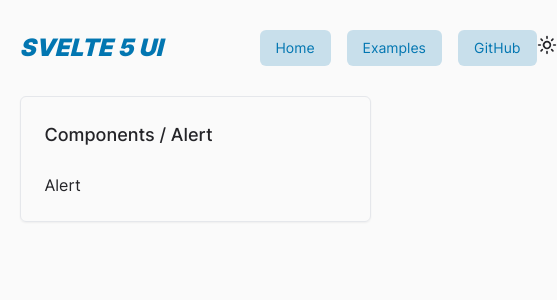
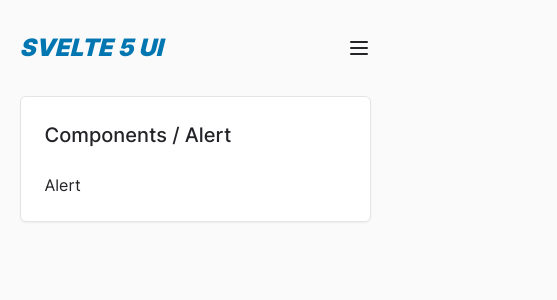
Before and after one commit to margusliinev/svelte5-ui-components, a SvelteKit app: page /home/alert in a window 390 px wide. Shown: the top 300 px of the page, 557 px wide, since content can reach past the window. Built offline with nearby package versions, Linux system fonts and the light colour scheme.

Commit message:
add mobile sidebar and mobile overlay

```diff
--- /dev/null
+++ b/src/layout/DesktopSidebar.svelte
@@ -0,0 +1,14 @@
+<script lang="ts">
+    import { SidebarLinks } from '.'
+
+    interface DesktopSidebarProps {
+        route: string | null
+        toggleSidebar: () => void
+    }
+
+    let { route, toggleSidebar } = $props<DesktopSidebarProps>()
+</script>
+
+<aside class="hidden w-60 lg:grid">
+    <SidebarLinks {route} {toggleSidebar} />
+</aside>
--- /dev/null
+++ b/src/layout/MobileSidebar.svelte
@@ -0,0 +1,34 @@
+<script lang="ts">
+    import { Icon, Link } from '$components'
+    import { SidebarLinks } from '.'
+
+    interface MobileSidebarProps {
+        route: string | null
+        open: boolean
+        toggleSidebar: () => void
+    }
+
+    let { route, open, toggleSidebar } = $props<MobileSidebarProps>()
+</script>
+
+<div class={open ? 'fixed inset-0 z-50 bg-gray-900/80 transition-opacity duration-500 lg:hidden' : 'fixed inset-0 -z-50 -ml-96 opacity-0 transition-opacity duration-500 lg:hidden'}></div>
+<aside
+    class={open
+        ? 'min-h-sreen fixed inset-0 z-50 ml-0 flex w-64 flex-col bg-background-hover shadow-xl transition-all duration-300 lg:hidden'
+        : 'fixed inset-0 z-50 -ml-96 min-h-screen w-64 bg-background-hover transition-all duration-300 xl:hidden'}
+>
+    <button
+        type="button"
+        onclick={toggleSidebar}
+        aria-label="close menu"
+        class={open ? 'absolute -right-8 top-5 text-white opacity-100 transition-opacity duration-500' : 'absolute -right-8 top-5 text-white opacity-0 transition-opacity duration-500'}
+    >
+        <Icon name="close" />
+    </button>
+    <div class="grid h-24 self-start px-8">
+        <Link href="/" size="icon" class="text-2xl font-black uppercase italic text-primary">Svelte 5 UI</Link>
+    </div>
+    <div class="justify-self-start px-8">
+        <SidebarLinks {route} {toggleSidebar} />
+    </div>
+</aside>
--- /dev/null
+++ b/src/layout/SidebarLinks.svelte
@@ -0,0 +1,19 @@
+<script lang="ts">
+    import { Link } from '$components'
+
+    interface SidebarLinksProps {
+        route: string | null
+        toggleSidebar: () => void
+    }
+
+    let { route, toggleSidebar } = $props<SidebarLinksProps>()
+</script>
+
+<ul class="flex max-w-[200px] flex-col gap-2">
+    <h4 class="mb-4 text-xs font-medium uppercase text-secondary">Components</h4>
+    <li><Link href="/home/alert" size="sm" class={`flex items-center justify-start ${route === '/home/alert' ? 'bg-secondary/20' : ''}`} onclick={toggleSidebar}>Alert</Link></li>
+    <li>
+        <Link href="/home/button" size="sm" class={`flex items-center justify-start ${route === '/home/button' ? 'bg-secondary/20' : ''}`} onclick={toggleSidebar}>Button</Link>
+    </li>
+    <li><Link href="/home/link" size="sm" class={`flex items-center justify-start ${route === '/home/link' ? 'bg-secondary/20' : ''}`} onclick={toggleSidebar}>Link</Link></li>
+</ul>
--- /dev/null
+++ b/src/layout/index.ts
@@ -0,0 +1,5 @@
+import DesktopSidebar from './DesktopSidebar.svelte'
+import MobileSidebar from './MobileSidebar.svelte'
+import SidebarLinks from './SidebarLinks.svelte'
+
+export { DesktopSidebar, MobileSidebar, SidebarLinks }
--- a/src/routes/+layout.svelte
+++ b/src/routes/+layout.svelte
@@ -1,44 +1,6 @@
 <script lang="ts">
     import '../styles/fonts.css'
     import '../styles/index.css'
-    import { Link, ThemeSwitch } from '$components'
-
-    let { data } = $props()
 </script>
 
-<div class="min-h-[calc(screen - 4rem)] mx-auto w-screen-90 max-w-screen-2xl lg:w-screen-90">
-    <header class="grid h-24 grid-cols-[auto_1fr] items-center">
-        <div class="w-60">
-            <Link href="/" size="icon" class="text-2xl font-black uppercase italic text-primary">Svelte 5 UI</Link>
-        </div>
-        <div class="flex items-center justify-between">
-            <nav>
-                <ul class="flex items-center gap-4">
-                    <li>
-                        <Link href="/home" size="sm" class="bg-primary/20 text-primary hover:bg-primary/30">Home</Link>
-                    </li>
-                    <li>
-                        <Link href="/examples" size="sm" class="bg-primary/20 text-primary hover:bg-primary/30">Examples</Link>
-                    </li>
-                    <li>
-                        <Link href="https://github.com/margusliinev/svelte5-ui-components" size="sm" target="_blank" class="bg-primary/20 text-primary hover:bg-primary/30">GitHub</Link>
-                    </li>
-                </ul>
-            </nav>
-            <ThemeSwitch />
-        </div>
-    </header>
-    <div class="mb-20 grid items-start lg:grid-cols-[auto_1fr]">
-        <aside class="hidden w-60 lg:grid">
-            <h4 class="mb-4 text-xs font-medium uppercase text-secondary">Components</h4>
-            <ul class="flex max-w-[200px] flex-col gap-2">
-                <li><Link href="/home/alert" size="sm" class={`flex items-center justify-start ${data.route === '/home/alert' ? 'bg-slate-200' : ''}`}>Alert</Link></li>
-                <li><Link href="/home/button" size="sm" class={`flex items-center justify-start ${data.route === '/home/button' ? 'bg-slate-200' : ''}`}>Button</Link></li>
-                <li><Link href="/home/link" size="sm" class={`flex items-center justify-start ${data.route === '/home/link' ? 'bg-slate-200' : ''}`}>Link</Link></li>
-            </ul>
-        </aside>
-        <main class="h-full w-full rounded-md border bg-card p-6 shadow-sm">
-            <slot />
-        </main>
-    </div>
-</div>
+<slot />
--- a/src/routes/+layout.ts
+++ b/src/routes/+layout.ts
@@ -1,8 +1,8 @@
 import { redirect } from '@sveltejs/kit'
 
 export const load = async ({ route }) => {
-    if (route.id === '/') throw redirect(303, '/home/alert')
-    if (route.id === '/home') throw redirect(303, '/home/alert')
+    if (route.id === '/') throw redirect(302, '/home/alert')
+    if (route.id === '/home') throw redirect(302, '/home/alert')
 
     return { route: route.id }
 }
--- a/src/routes/home/+layout.svelte
+++ b/src/routes/home/+layout.svelte
@@ -1,8 +1,50 @@
 <script lang="ts">
+    import { Icon, Link, ThemeSwitch } from '$components'
+    import DesktopSidebar from '../../layout/DesktopSidebar.svelte'
+    import MobileSidebar from '../../layout/MobileSidebar.svelte'
+
     let { data } = $props()
+
+    let open = $state(false)
+
+    function toggleSidebar() {
+        open = !open
+    }
 </script>
 
-<h1 class="mb-6 text-lg font-medium capitalize">
-    Components / {`${data?.route?.split('/')[2]}`}
-</h1>
-<slot />
+<div class="min-h-[calc(screen - 4rem)] mx-auto w-screen-90 max-w-screen-2xl lg:w-screen-90">
+    <header class="flex h-24 grid-cols-[auto_1fr] items-center justify-between lg:grid">
+        <div class="w-60">
+            <Link href="/" size="icon" class="text-2xl font-black uppercase italic text-primary">Svelte 5 UI</Link>
+        </div>
+        <div class="hidden items-center justify-between lg:flex">
+            <nav>
+                <ul class="flex items-center gap-4">
+                    <li>
+                        <Link href="/home" size="sm" class="bg-primary/20 text-primary hover:bg-primary/30">Home</Link>
+                    </li>
+                    <li>
+                        <Link href="/examples" size="sm" class="bg-primary/20 text-primary hover:bg-primary/30">Examples</Link>
+                    </li>
+                    <li>
+                        <Link href="https://github.com/margusliinev/svelte5-ui-components" size="sm" target="_blank" class="bg-primary/20 text-primary hover:bg-primary/30">GitHub</Link>
+                    </li>
+                </ul>
+            </nav>
+            <ThemeSwitch />
+        </div>
+        <button class="block cursor-pointer lg:hidden" aria-label="menu" onclick={toggleSidebar}>
+            <Icon name="menu" />
+        </button>
+    </header>
+    <div class="mb-20 grid items-start lg:grid-cols-[auto_1fr]">
+        <DesktopSidebar route={data.route} {toggleSidebar} />
+        <MobileSidebar route={data.route} {open} {toggleSidebar} />
+        <main class="h-full w-full rounded-md border border-border bg-card p-6 shadow-sm">
+            <h1 class="mb-6 text-xl font-medium capitalize">
+                Components / {`${data?.route?.split('/')[2]}`}
+            </h1>
+            <slot />
+        </main>
+    </div>
+</div>
--- a/src/styles/index.css
+++ b/src/styles/index.css
@@ -34,8 +34,8 @@
         --input-placeholder: 240 4% 45%;
         --input-invalid: 0 85% 60%;
 
-        --border: 240 5% 85%;
-        --border-strong: 240 5% 65%;
+        --border: 240 5% 90%;
+        --border-strong: 240 5% 70%;
 
         --card: 0 0% 100%;
         --card-hover: 0 0% 98%;
@@ -75,7 +75,7 @@
         --input-invalid: 0 93% 80%;
 
         --border: 240 5% 25%;
-        --border-strong: 240 5% 33%;
+        --border-strong: 240 5% 35%;
 
         --card: 240 5% 20%;
         --card-hover: 240 5% 25%;
--- a/tailwind.config.js
+++ b/tailwind.config.js
@@ -64,19 +64,19 @@
                     hover: 'hsl(var(--danger-hover) / <alpha-value>)'
                 },
                 input: {
-                    DEFAULT: 'var(--input)',
-                    border: 'var(--input-border)',
-                    focus: 'var(--input-focus)',
-                    placeholder: 'var(--input-placeholder)',
-                    invalid: 'var(--input-invalid)'
+                    DEFAULT: 'hsl(var(--input) / <alpha-value>)',
+                    border: 'hsl(var(--input-border) / <alpha-value>)',
+                    focus: 'hsl(var(--input-focus) / <alpha-value>)',
+                    placeholder: 'hsl(var(--input-placeholder) / <alpha-value>)',
+                    invalid: 'hsl(var(--input-invalid) / <alpha-value>)'
                 },
                 border: {
-                    DEFAULT: 'var(--border)',
-                    strong: 'var(--border-strong)'
+                    DEFAULT: 'hsl(var(--border) / <alpha-value>)',
+                    strong: 'hsl(var(--border-strong) / <alpha-value>)'
                 },
                 card: {
-                    DEFAULT: 'var(--card)',
-                    hover: 'var(--card-hover)'
+                    DEFAULT: 'hsl(var(--card) / <alpha-value>)',
+                    hover: 'hsl(var(--card-hover) / <alpha-value>)'
                 }
             },
             borderRadius: {
```
Also changed, not shown: src/components/icons/close.svg (added), src/components/icons/menu.svg (added).
